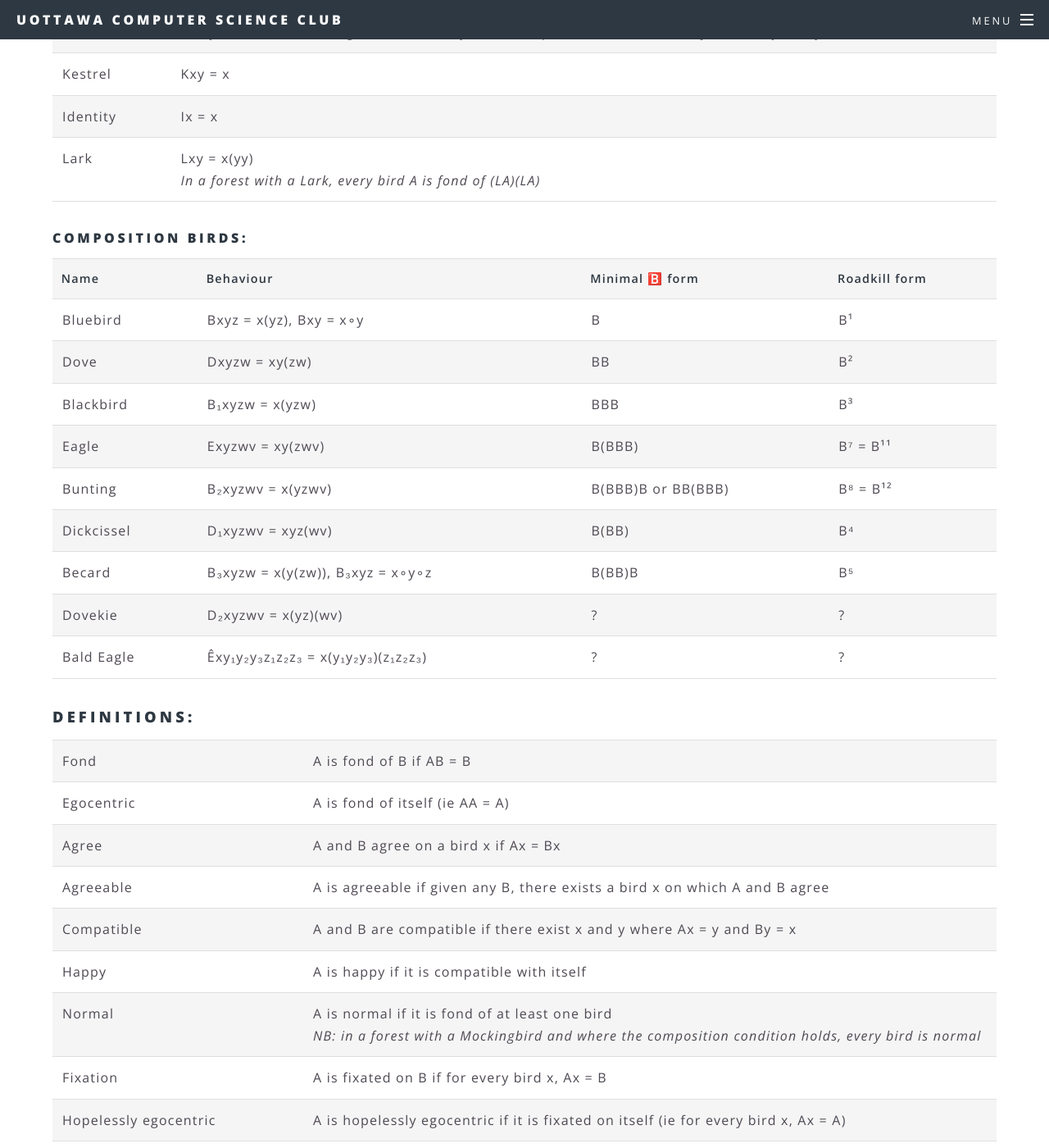
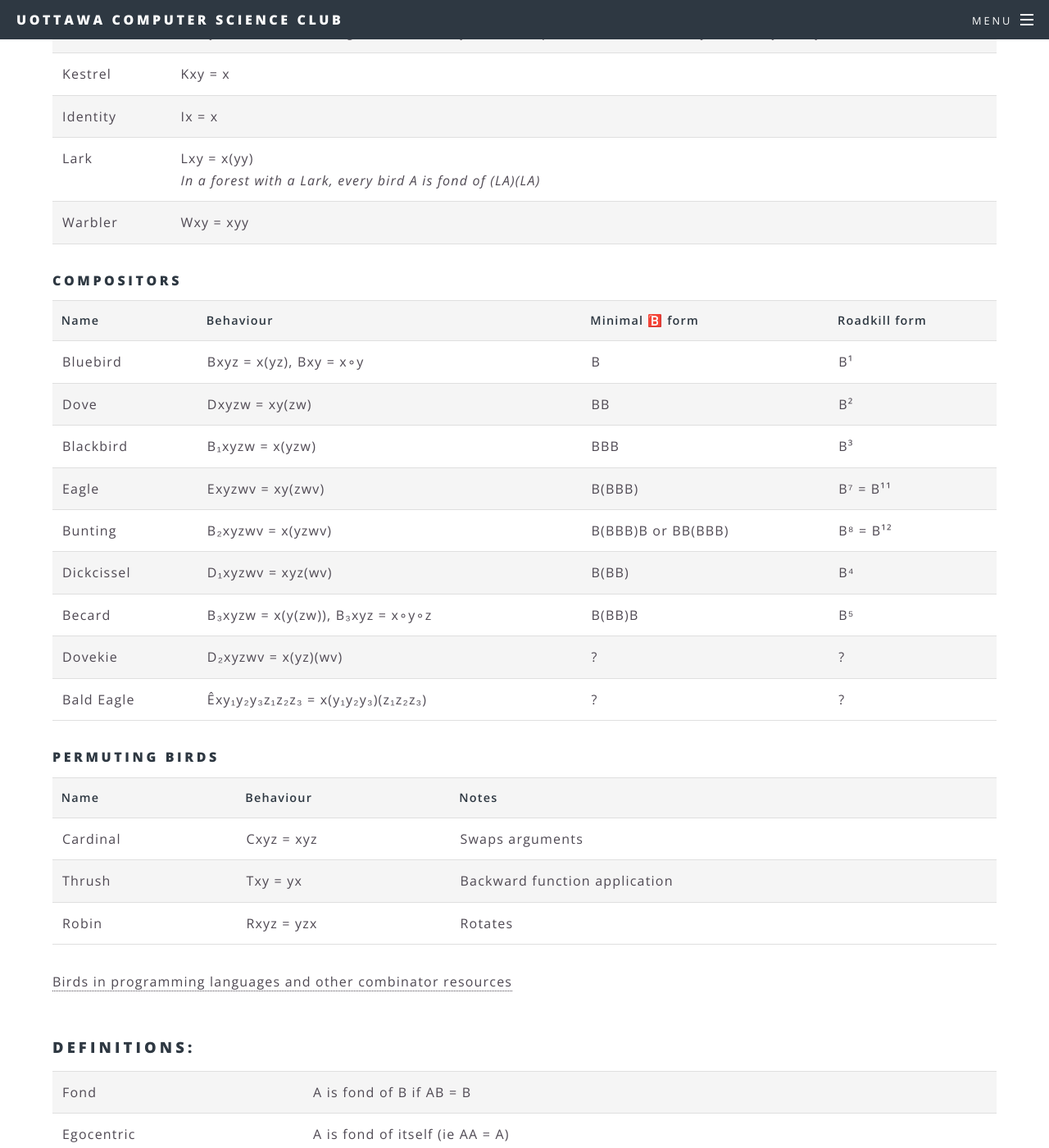
Before and after one commit to uocsclub/uocsclub.github.io, a Jekyll site: the page built from bookclub/25-26.html, in a window 1280 px wide and 1400 px high, scrolled down 484 px. Shown: the whole window at 82% size. Built offline with Jekyll 4.4.1, drawn with Linux system fonts in a browser that asks for light colours; some of the changed text lies outside the part shown.

Commit message:
update bird list

```diff
--- a/bookclub/25-26.html
+++ b/bookclub/25-26.html
@@ -23,9 +23,10 @@ subtitle: Raymond Smullyan
 		<tr> <td>Lark</td> <td>Lxy = x(yy)<br>
 			<i>In a forest with a Lark, every bird A is fond of (LA)(LA)</i>
 		</td> </tr>
+		<tr> <td>Warbler</td> <td>Wxy = xyy</td> </tr>
 	</table>
 
-	<h4>Composition Birds:</h4>
+	<h4>Compositors</h4>
 	<table>
 		<tr> <th>Name</th>       <th>Behaviour</th>                          <th>Minimal 🅱️ form</th>    <th>Roadkill form</th> </tr>
 		<tr> <td>Bluebird</td>   <td>Bxyz = x(yz), Bxy = x∘y</td>            <td>B</td>                  <td>B¹</td>            </tr>
@@ -38,7 +39,20 @@ subtitle: Raymond Smullyan
 		<tr> <td>Dovekie</td>    <td>D₂xyzwv = x(yz)(wv)</td>                <td>?</td>                  <td>?</td>             </tr>
 		<tr> <td>Bald Eagle</td> <td>Êxy₁y₂y₃z₁z₂z₃ = x(y₁y₂y₃)(z₁z₂z₃)</td> <td>?</td>                  <td>?</td>             </tr>
 	</table>
+
+	<h4>Permuting birds</h4>
+	<table>
+			<tr> <th>Name</th>     <th>Behaviour</th>  <th>Notes</th>                         </tr>
+			<tr> <td>Cardinal</td> <td>Cxyz = xyz</td> <td>Swaps arguments</td>               </tr>
+			<tr> <td>Thrush</td>   <td>Txy = yx</td>   <td>Backward function application</td> </tr>
+			<tr> <td>Robin</td>    <td>Rxyz = yzx</td> <td>Rotates</td>                       </tr>
+	</table>
+
+	<a href="https://combinatorylogic.com/links.html" target="blank">Birds in programming languages and other combinator resources</a>
 </section>
+
+<br>
+<br>
 
 <section>
 	<h3>Definitions:</h3>
@@ -55,5 +69,6 @@ subtitle: Raymond Smullyan
 		<tr> <td>Fixation</td> <td>A is fixated on B if for every bird x, Ax = B</td> </tr>
 		<tr> <td>Hopelessly egocentric</td> <td>A is hopelessly egocentric if it is fixated on itself (ie for every bird x, Ax = A)</td> </tr>
 		<tr> <td>Left cancellation law for kestrels</td> <td>if Kx = Ky then x = y</td> </tr>
+		<tr> <td>Commute</td> <td>x and y commute if xy = yx</td> </tr>
 	</table>
 </section>
```
